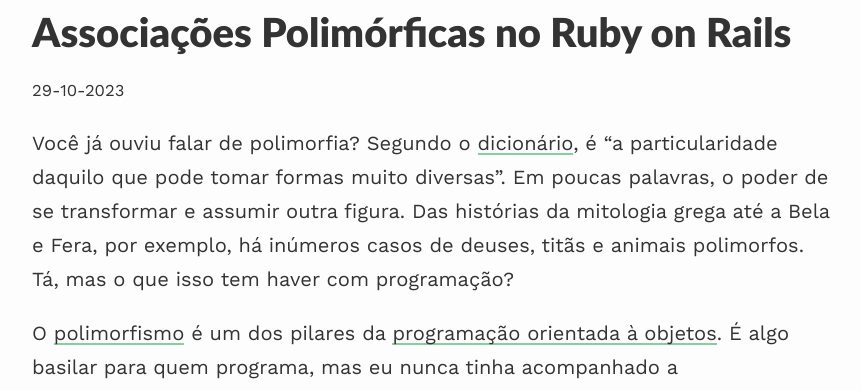
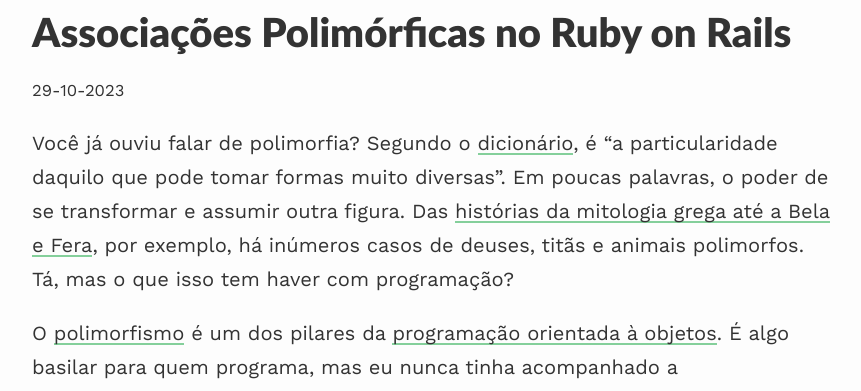
Before and after one commit to 0jonjo/0jonjo.github.io, a Jekyll site: the page built from _posts/2023-10-29-associacoes-polimorficas.md, in a window 1280 px wide, cut to the strip 342-952 px from the top of the page. Shown: the top 391 px of the strip, without its empty margins (208-1069 px from the left). Built offline with Jekyll 4.4.1, drawn with Linux system fonts in a browser that asks for light colours; nearby versions of some CDN libraries; some of the changed lines change nothing that is shown.

Commit message:
add link

```diff
--- a/_posts/2023-10-29-associacoes-polimorficas.md
+++ b/_posts/2023-10-29-associacoes-polimorficas.md
@@ -8,7 +8,7 @@
 image: https://live.staticflickr.com/8241/8544735354_452da43f4e_b.jpg
 ---
 
-Você já ouviu falar de polimorfia? Segundo o [dicionário](https://dicionario.priberam.org/polimorfismo), é "a particularidade daquilo que pode tomar formas muito diversas". Em poucas palavras, o poder de se transformar e assumir outra figura. Das histórias da mitologia grega até a Bela e Fera, por exemplo, há inúmeros casos de deuses, titãs e animais polimorfos. Tá, mas o que isso tem haver com programação?
+Você já ouviu falar de polimorfia? Segundo o [dicionário](https://dicionario.priberam.org/polimorfismo), é "a particularidade daquilo que pode tomar formas muito diversas". Em poucas palavras, o poder de se transformar e assumir outra figura. Das [histórias da mitologia grega até a Bela e Fera](https://pt.wikipedia.org/wiki/Transmorfo#Mitlogia_Greco-romana), por exemplo, há inúmeros casos de deuses, titãs e animais polimorfos. Tá, mas o que isso tem haver com programação?
 
 O [polimorfismo](https://pt.wikipedia.org/wiki/Polimorfismo_(ci%C3%AAncia_da_computa%C3%A7%C3%A3o)) é um dos pilares da [programação orientada à objetos](https://www.devmedia.com.br/os-4-pilares-da-programacao-orientada-a-objetos/9264). É algo basilar para quem programa, mas eu nunca tinha acompanhado a implementação de associações polimórficas para resolver algo em um grande projeto Ruby on Rails. Fui pesquisar mais a fundo quando um colega de trabalho propôs utilizar isso numa feature nova de um produto com milhares de usuários. Entre os materiais encontrados, me deparei com um excelente texto introdutório da [Campus Code](https://www.linkedin.com/school/campus-code/).
 
```
